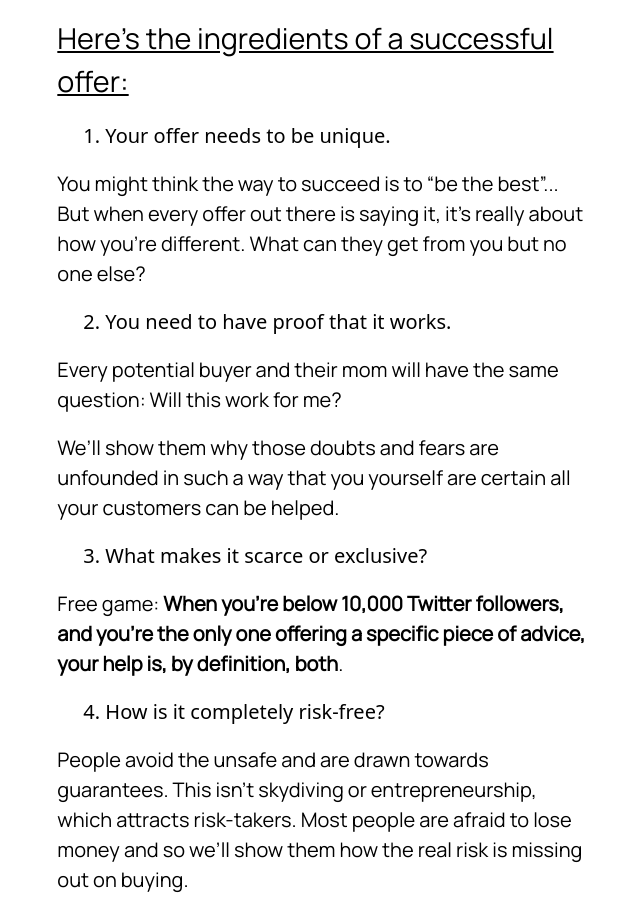
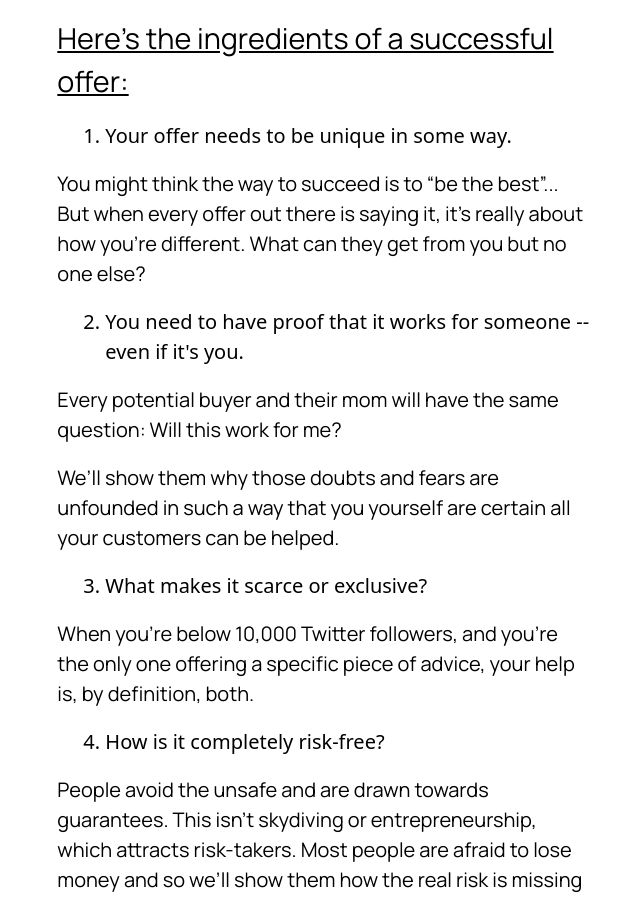
Before and after one commit to rolandm2017/some-sales-letter, a SvelteKit app: page / in a window 1280 px wide. Shown: the part 9045-9945 px from the top of the page, without its empty margins (316-956 px from the left). Built offline with nearby package versions, Linux system fonts and the light colour scheme.

Commit message:
update copy

```diff
--- a/src/routes/+page.svelte
+++ b/src/routes/+page.svelte
@@ -390,13 +390,15 @@
         </ul>
         <h2 class="underline mt-4">Here’s the ingredients of a successful offer:</h2>
         <ol type="1" class="mixed-group">
-          <li class="list-decimal ml-12">Your offer needs to be unique.</li>
+          <li class="list-decimal ml-12">Your offer needs to be unique in some way.</li>
           <p>
             You might think the way to succeed is to “be the best”... But when every offer out there
             is saying it, it’s really about how you’re different. What can they get from you but no
             one else?
           </p>
-          <li class="list-decimal ml-12">You need to have proof that it works.</li>
+          <li class="list-decimal ml-12">
+            You need to have proof that it works for someone -- even if it's you.
+          </li>
           <p>
             Every potential buyer and their mom will have the same question: Will this work for me?
           </p>
@@ -406,10 +408,8 @@
           </p>
           <li class="list-decimal ml-12">What makes it scarce or exclusive?</li>
           <p>
-            Free game: <span class="font-bold"
-              >When you’re below 10,000 Twitter followers, and you’re the only one offering a
-              specific piece of advice, your help is, by definition, both</span
-            >.
+            When you’re below 10,000 Twitter followers, and you’re the only one offering a specific
+            piece of advice, your help is, by definition, both.
           </p>
           <li class="list-decimal ml-12">How is it completely risk-free?</li>
           <p>
```
